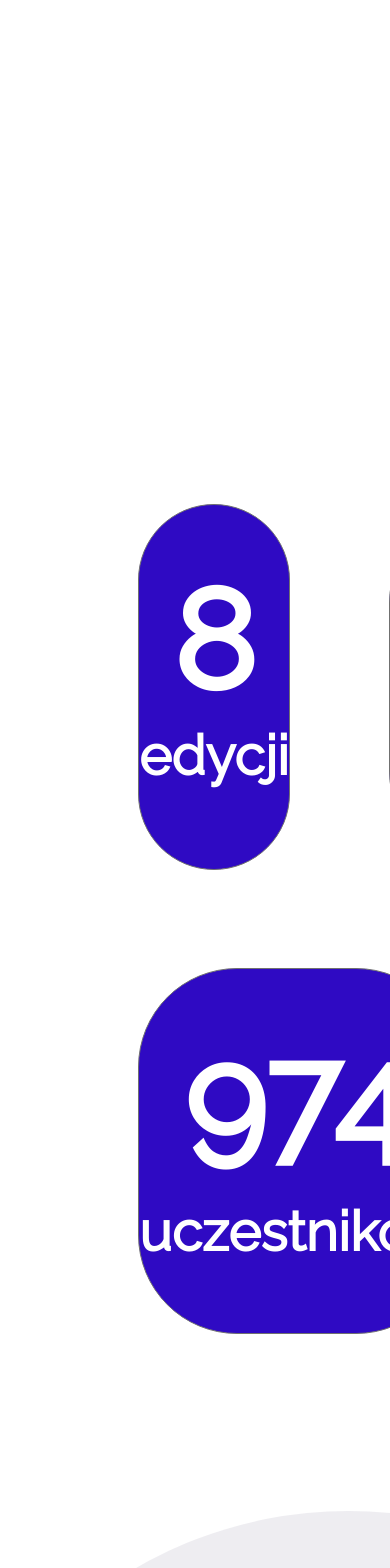
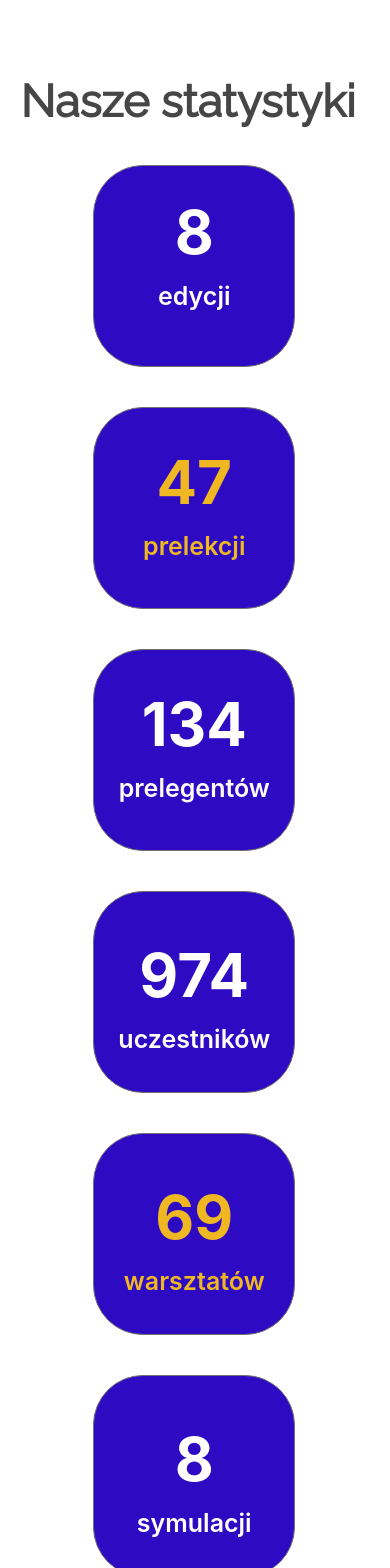
Before and after one commit to AlutkaG/PMSession, a React (Create React App) app in the folder frontend/: page / in a window 390 px wide. Shown: the part 2273-3841 px from the top of the page. Built offline with nearby package versions, Linux system fonts and the light colour scheme.

Commit message:
Added responsive styles

```diff
--- a/frontend/src/Components/AboutConference/AboutConference.css
+++ b/frontend/src/Components/AboutConference/AboutConference.css
@@ -178,6 +178,15 @@
 	.navigation-manual {
 		width: 300px;
 	}
+
+	.navigation-auto {
+		width: 300px;
+		margin-top: 214px;
+	}
+	.navigation-auto div {
+		width: 20px;
+		height: 20px;
+	}
 	.manual-btn {
 		width: 20px;
 		height: 20px;
--- a/frontend/src/Components/Statistics/Statistics.css
+++ b/frontend/src/Components/Statistics/Statistics.css
@@ -39,16 +39,14 @@
 	height: 165px;
 }
 
-.yellow {
-	color: #efb822;
-}
-
 .stat-text {
 	font-weight: 600;
 	font-size: 55px;
 	color: white;
 }
-
+.yellow {
+	color: #efb822;
+}
 .grey-circle2 {
 	width: 962px;
 	height: 941px;
@@ -56,3 +54,51 @@
 	border-radius: 100%;
 	margin-left: 1260px;
 }
+
+@media (max-width: 500px) {
+	.stat-header {
+		width: 336px;
+		height: 50px;
+		font-size: 45px;
+		margin-top: 50px;
+		margin-left: 20px;
+	}
+	.stat-box {
+		width: 200px;
+		height: 200px;
+		background-color: #2f0ac3;
+		border: 1px solid #707070;
+		border-radius: 50px;
+		margin-right: 99px;
+		margin-top: 40px;
+	}
+
+	.stat-number {
+		font-weight: bold;
+		font-size: 60px;
+		height: 165px;
+	}
+
+	.stat-text {
+		font-weight: 600;
+		font-size: 25px;
+		margin-top: -80px;
+	}
+
+	.stat-full-screen {
+		display: none;
+	}
+
+	.stat-mobile-screen {
+		display: flex;
+		flex-direction: column;
+		align-items: center;
+		margin-left: 25%;
+	}
+}
+
+@media (min-width: 501px) {
+	.stat-mobile-screen {
+		display: none;
+	}
+}
--- a/frontend/src/Components/Statistics/Statistics.js
+++ b/frontend/src/Components/Statistics/Statistics.js
@@ -6,6 +6,7 @@ const Statistics = () => {
 			<div className='grey-circle2' />
 			<div style={{ marginTop: "-900px" }}>
 				<div className='stat-header'>Nasze statystyki</div>
+				<div className='stat-full-screen'>
 					<div className='stat-row1'>
 						<div className='stat-box'>
 							<div className='stat-number' style={{ marginTop: "53px" }}>
@@ -57,6 +58,47 @@ const Statistics = () => {
 						</div>
 					</div>
 				</div>
+				{/* mobile screen */}
+				<div className='stat-mobile-screen'>
+					<div className='stat-box'>
+						<div className='stat-number' style={{ marginTop: "30px" }}>
+							8
+						</div>
+						<div className='stat-text'>edycji</div>
+					</div>
+					<div className='stat-box'>
+						<div className='stat-number yellow' style={{ marginTop: "38px" }}>
+							47
+						</div>
+						<div className='stat-text yellow'>prelekcji</div>
+					</div>
+					<div className='stat-box'>
+						<div className='stat-number' style={{ marginTop: "38px" }}>
+							134
+						</div>
+						<div className='stat-text'>prelegentów</div>
+					</div>
+
+					<div className='stat-box'>
+						<div className='stat-number' style={{ marginTop: "47px" }}>
+							974
+						</div>
+						<div className='stat-text'>uczestników</div>
+					</div>
+					<div className='stat-box'>
+						<div className='stat-number yellow' style={{ marginTop: "47px" }}>
+							69
+						</div>
+						<div className='stat-text yellow'>warsztatów</div>
+					</div>
+					<div className='stat-box'>
+						<div className='stat-number' style={{ marginTop: "47px" }}>
+							8
+						</div>
+						<div className='stat-text'>symulacji</div>
+					</div>
+				</div>
+			</div>
 		</div>
 	);
 };
```
Also changed, not shown: 1 other file (tests, documents, lock files or other folders). Lines whose indentation alone changed are shown as unchanged.
